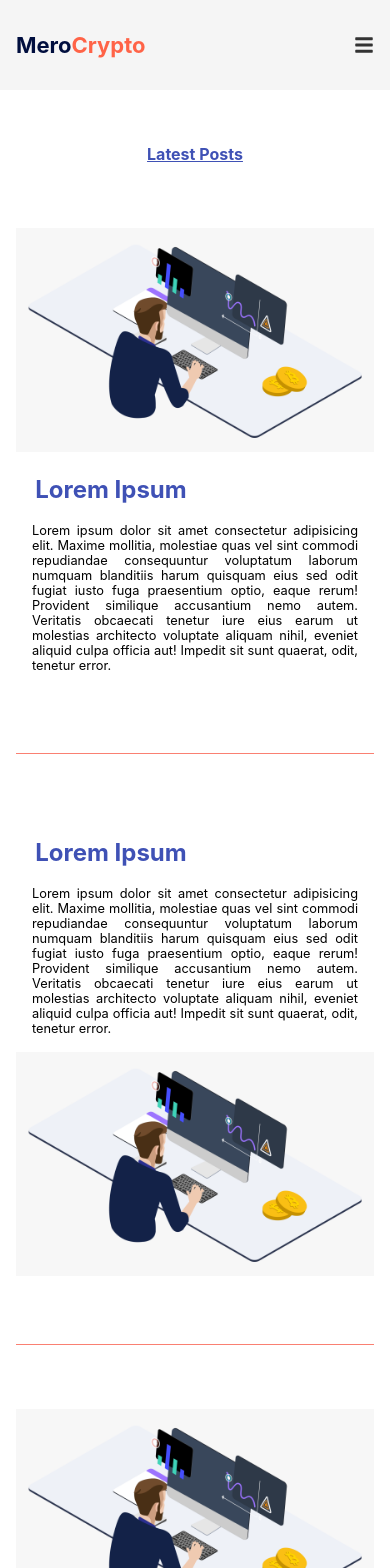
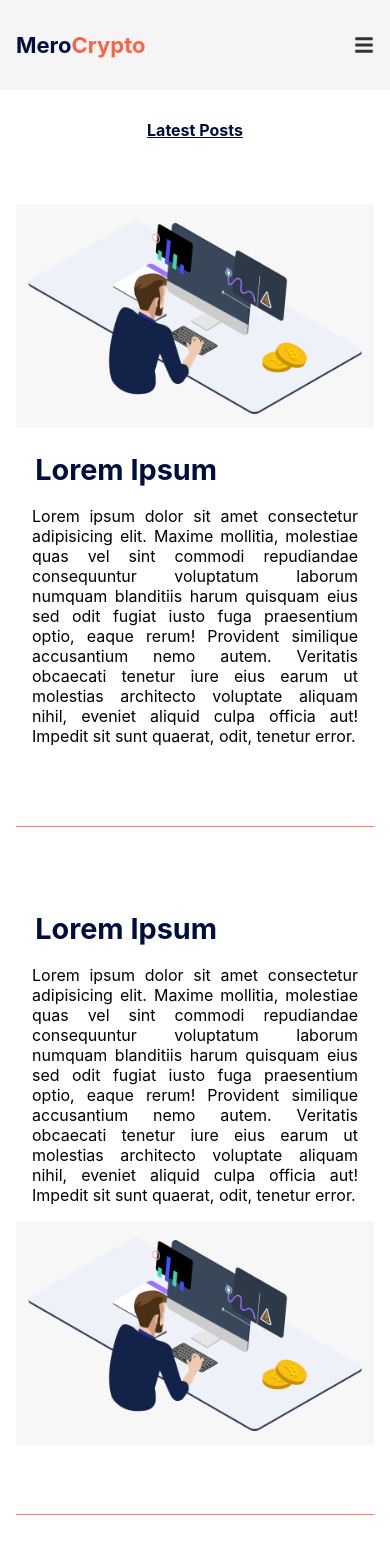
Before and after one commit to sauravkhadka/mero-crypto, a React (Create React App) app: page /blog in a window 390 px wide. Shown: the top 1568 px of the page. Built offline with nearby package versions, Linux system fonts and the light colour scheme.

Commit message:
latest commit

```diff
--- a/src/components/Navbar.css
+++ b/src/components/Navbar.css
@@ -113,7 +113,7 @@
         }
 
         .container .btn {
-            font-size: 10px;
+            font-size: 14px;
         }
 
         .hamburger {
@@ -139,7 +139,7 @@
 
 
         .container .btn {
-            font-size: 8px;
+            font-size: 14px;
         }
 
         .hamburger {
--- a/src/pages/Blog.css
+++ b/src/pages/Blog.css
@@ -2,18 +2,18 @@
     display: flex;
     flex-direction: column;
     justify-content: center;
-    text-align: left;
+    text-align: justify;
     align-items: center;
-    padding: 3rem 1rem;
+    padding: 2.5rem 1rem;
 }
 .blog h1 {
     margin-top: 5rem;
-    color: var(--primary);
+    color: #000e3e;
     text-decoration: underline;
 }
 .blog h2 {
     margin: 1.2rem;
-    color: var(--primary);
+    color: #000e3e;
 }
 
 .blog p {
@@ -58,19 +58,39 @@
     border-top: 1px solid salmon;
     padding: 4rem 0 0 0;
 }
+@media screen and (max-width: 980px) {
+    .blog .container .blog-post {
+        display: block;
+    }
+    .blog .container .blog-post-one {
+        display: block;
+    }
+    .blog .container .blog-post-two {
+        display: block;
+    }
+    .blog .container .blog-post-three {
+        display: block;
+    }
+    .blog .container img {
+        max-width: 100%;
+    }
+}
 
-@media screen and (max-width: 940px) {
+@media screen and (max-width: 700px) {
     .blog .container {
-        grid-template-columns: 1fr;
-        margin: 1rem 0;
+        font-size: 1.2rem;
+    }
+    .blog .container p {
+        font-size: 1rem;
     }
     .blog .blog-image {
         margin-top: 3.5rem;
     }
 
+}
 @media  screen and (max-width: 478px) {
     .blog p {
-            font-size: 0.8rem;
+        font-size: 0.9rem;
     }
     .blog h1 {
         font-size: 1rem;
@@ -78,6 +98,9 @@
     .blog .container .blog-post {
         display: grid;
         grid-template-columns: 1fr;
+        text-align: justify;
+    }
+    .blog .container .blog-post p {
         text-align: justify;
     }
     .blog .container .blog-post-one {
@@ -96,5 +119,3 @@
         text-align: justify;
     }
 }
-
-}
--- a/src/pages/Services.css
+++ b/src/pages/Services.css
@@ -96,19 +96,40 @@
         grid-template-columns: 1fr;
         margin: 1rem 0;
     }
+    .services h1 {
+        padding: 4rem 0 0 0;
+        font-size: 3.6rem;
+    }
+    .services h2 {
+        font-size: 2.6rem;
+    }
+    .services p {
+        padding: 1.2rem 0 0 0;
+        font-size: 1.3rem;
+    }
+
+    @media  screen and (max-width: 748px) {
+        .services h1 {
+            font-size: 3rem;
+        }
+        .services h2 {
+            font-size: 2.4rem;
+        }
+        .services p {
+            font-size: 1.3rem;
+        }
+    }
+
 
     @media  screen and (max-width: 478px) {
         .services h1 {
-            margin-top: 2rem;
-            font-size: 3rem;
+            font-size: 2.4rem;
         }
         .services h2 {
-            margin-top: 0.5rem;
-            font-size: 2rem;
+            font-size: 1.8rem;
         }
         .services p {
-            margin-top:0.2rem;
-            font-size: 0.9rem;
+            font-size: 1rem;
         }
     }
 }
```
Lines whose indentation alone changed are shown as unchanged.
